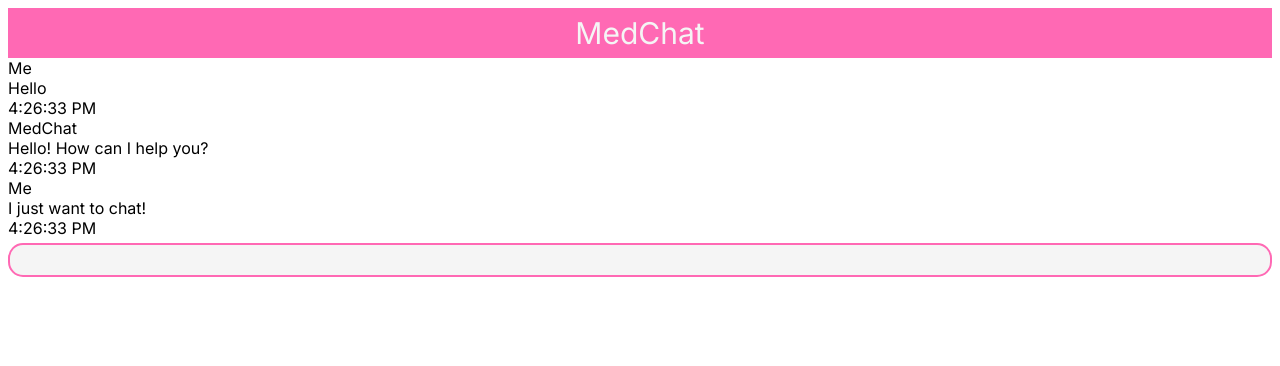
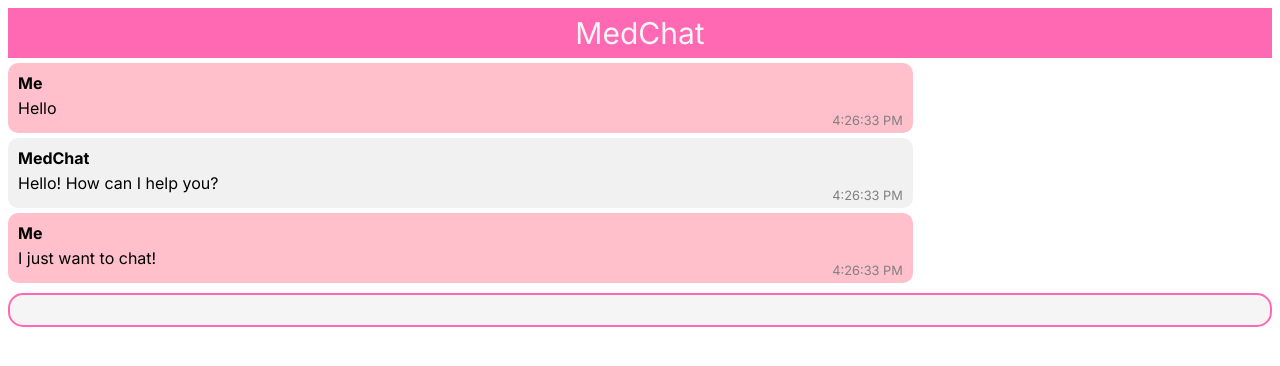
Before and after one commit to EStaELisa/medbot, a Next.js app: page / in a window 1280 px wide. Shown: the top 366 px of the page. Built offline with nearby package versions, Linux system fonts and the light colour scheme.

Commit message:
#3: change style

```diff
--- a/src/components/body/Body.tsx
+++ b/src/components/body/Body.tsx
@@ -1,7 +1,6 @@
 import React from 'react'
 import styles from './body.module.css'
 import ChatMessages from '../chatMessages/ChatMessages'
-import { timeStamp } from 'console'
 
 const Body = () => {
   const messages = [
--- a/src/components/chatMessages/ChatMessages.tsx
+++ b/src/components/chatMessages/ChatMessages.tsx
@@ -9,8 +9,10 @@ type props = {
 }
 
 const ChatMessages = (props:props) => {
+  const messageClass = props.isOutgoing ? styles['outgoing'] : styles['incoming'];
+
   return (
-    <div className={styles['']}>
+    <div className={`${styles['message']} ${messageClass}`}>
         <div className={styles['sender']}>{props.sender}</div>
         <div className={styles['content']}>{props.content}</div>
         <div className={styles['timestamp']}>{new Date(props.timestamp).toLocaleTimeString()}</div>
--- a/src/components/chatMessages/chatMessages.module.css
+++ b/src/components/chatMessages/chatMessages.module.css
@@ -0,0 +1,35 @@
+/* chatMessage.module.css */
+.message {
+    padding: 10px;
+    margin: 5px 0;
+    border-radius: 10px;
+    max-width: 70%;
+    position: relative;
+  }
+
+  .incoming {
+    background-color: #f1f1f1;
+    align-self: flex-start;
+  }
+
+  .outgoing {
+    background-color: pink;
+    /* color: white; */
+    align-self: flex-end;
+  }
+
+  .sender {
+    font-weight: bold;
+  }
+
+  .content {
+    margin: 5px 0;
+  }
+
+  .timestamp {
+    font-size: 0.8em;
+    color: gray;
+    position: absolute;
+    bottom: 5px;
+    right: 10px;
+  }
--- a/src/components/chatbot/Chatbot.module.css
+++ b/src/components/chatbot/Chatbot.module.css
@@ -1,3 +1,3 @@
-.chatbot{
+/* .chatbot{
     background-color: white;
-}
+} */
```
